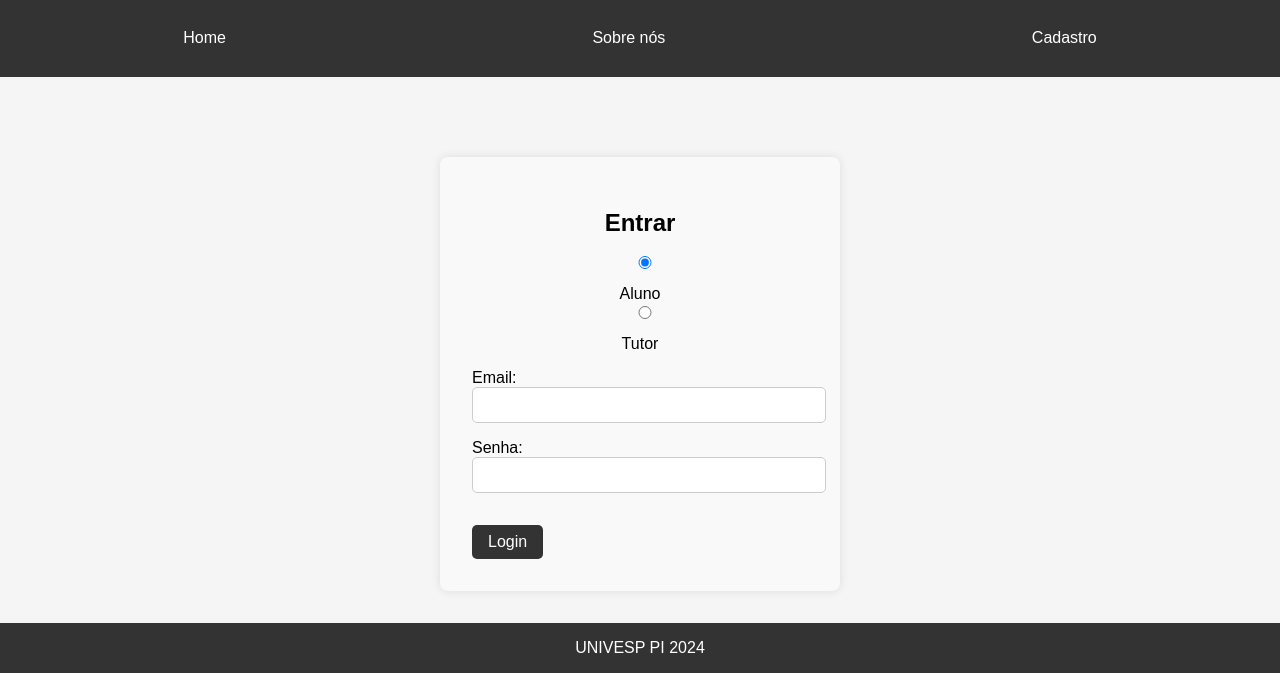
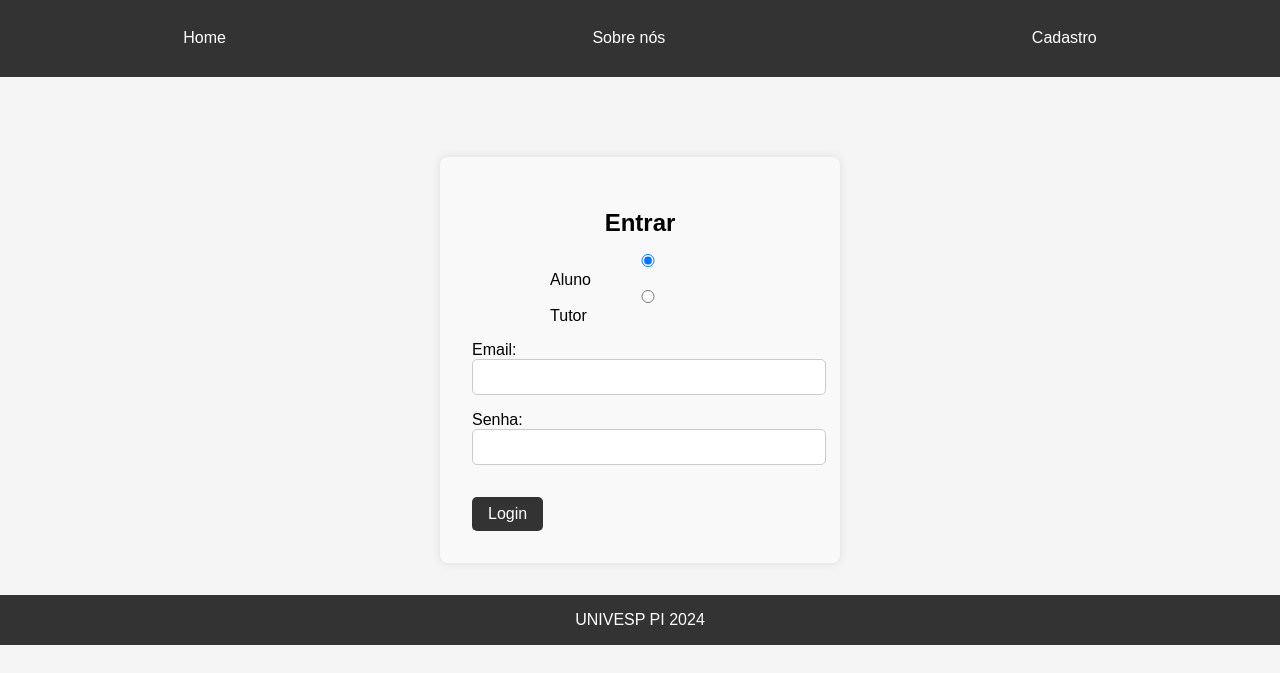
Before and after one commit to UNIVESP-PI-BAURU/PI24b, a PHP site: page /login.php in a window 1280 px wide. Shown: the part 279-952 px from the top of the page. After the commit the page ends 924 px from the top, so only its background shows below. Run offline with PHP 8.4, Linux system fonts and the light colour scheme.

Commit message:
testes58

```diff
--- a/ASSETS/CSS/style.css
+++ b/ASSETS/CSS/style.css
@@ -168,19 +168,17 @@ button:hover, .signup-button:hover {
     font-size: 16px;
 }
 .user-type {
-    display: flex; /* Faz o contêiner se comportar como flex */
-    justify-content: space-around; /* Distribui o espaço entre os itens */
-    align-items: center; /* Alinha os itens verticalmente ao centro */
-    margin-top: 1rem; /* Adiciona um espaço acima da seção */
+    display: flex; /* Alinha os itens em linha */
+    justify-content: center; /* Centraliza os botões de rádio horizontalmente */
+    margin-bottom: 1rem; /* Espaço abaixo do grupo de botões */
 }
 
 .user-type input[type="radio"] {
-    margin-right: 0.5rem; /* Espaço entre o botão de rádio e o label */
+    margin: 0 0.5rem; /* Margem lateral entre os botões */
 }
 
 .user-type label {
-    display: block; /* Faz com que o label ocupe uma linha inteira */
-    text-align: center; /* Centraliza o texto do label */
+    margin-right: 1rem; /* Margem à direita dos rótulos */
 }
 
 
--- a/login.php
+++ b/login.php
@@ -54,7 +54,6 @@
                     </div>
                 </div>
 
-
                 <!-- Campos de Login -->
                 <label for="email">Email:</label>
                 <input type="email" id="email" name="email" required>
```
